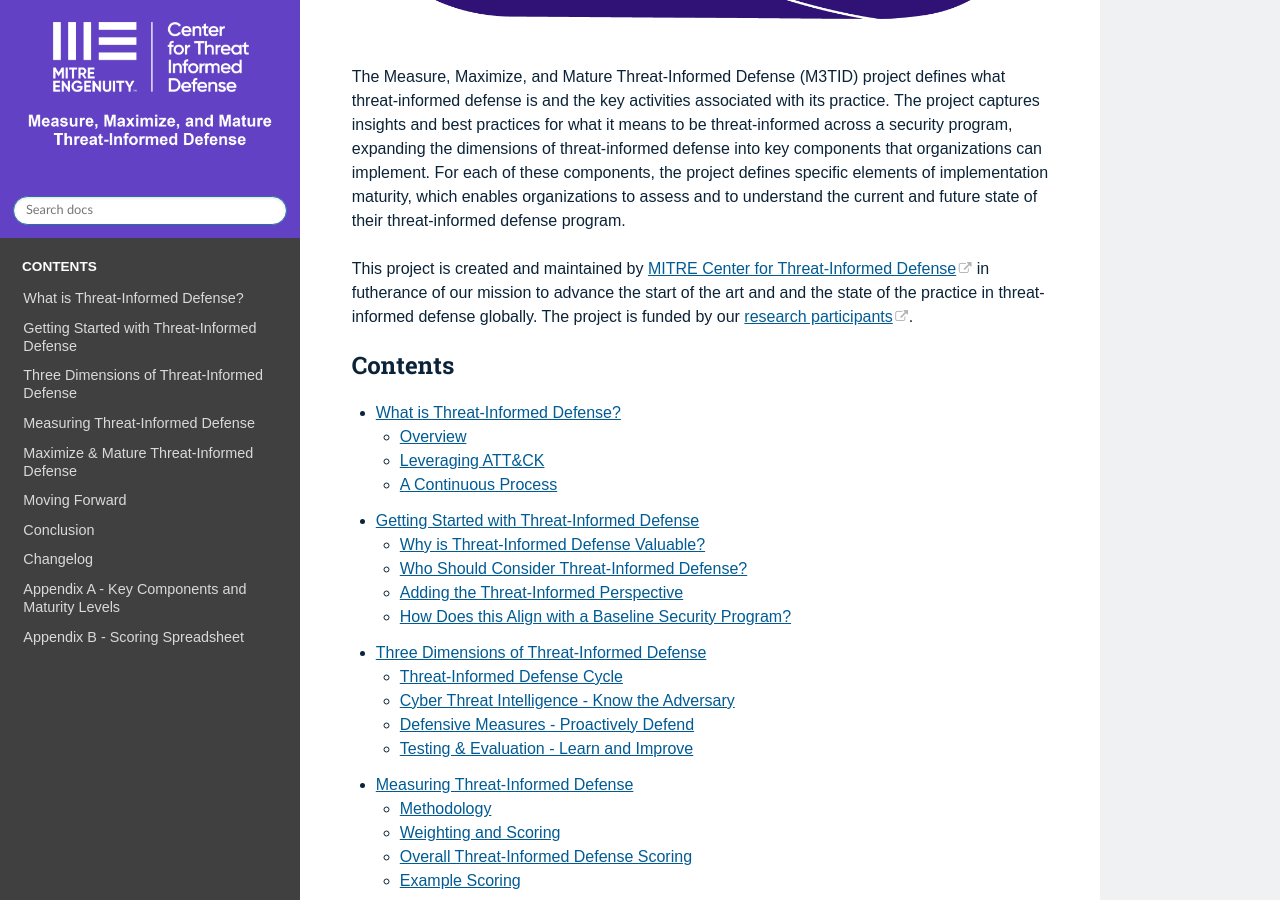
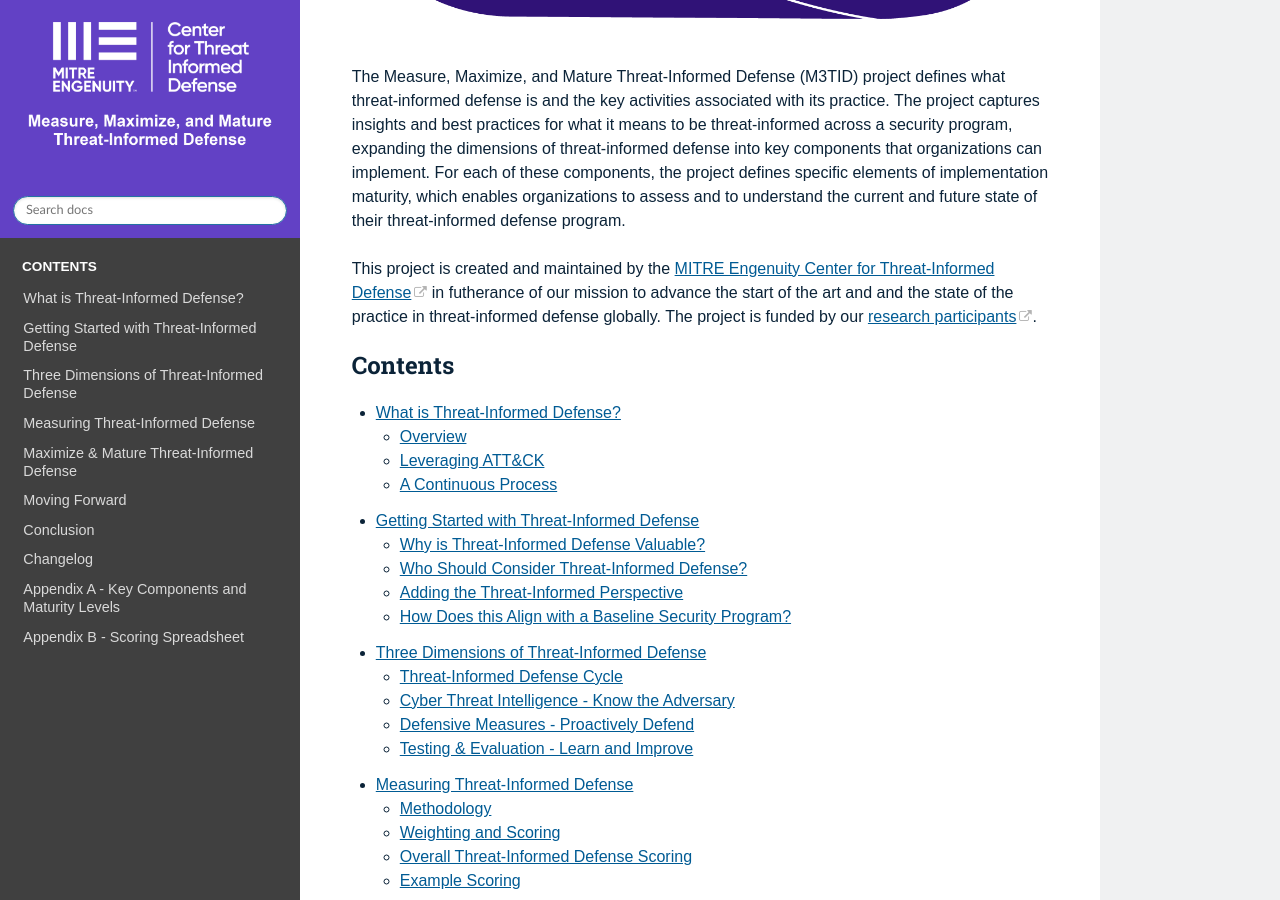
Before and after one commit to center-for-threat-informed-defense/m3tid, a Sphinx documentation site: the page built from docs/index.rst, in a window 1280 px wide and 900 px high, scrolled down 809 px. Built offline with Sphinx 7.4.7 and the Read the Docs theme 3.1.0, drawn with Linux system fonts in a browser that asks for light colours.

Commit message:
Revert "update spreadsheet"

```diff
--- a/docs/index.rst
+++ b/docs/index.rst
@@ -13,11 +13,11 @@
 program.
 
 
-This project is created and maintained by `MITRE Center for
-Threat-Informed Defense <https://ctid.mitre.org/>`__ in futherance of our
+This project is created and maintained by the `MITRE Engenuity Center for
+Threat-Informed Defense <https://ctid.mitre-engenuity.org/>`__ in futherance of our
 mission to advance the start of the art and and the state of the practice in
 threat-informed defense globally. The project is funded by our `research participants
-<https://ctid.mitre.org/projects/measure-maximize-and-mature-threat-informed-defense-m3tid/>`__.
+<https://mitre-engenuity.org/cybersecurity/center-for-threat-informed-defense/our-work/measure-maximize-and-mature-threat-informed-defense-m3tid/#research-participants>`__.
 
 .. toctree::
     :maxdepth: 2
--- a/docs/spreadsheet.rst
+++ b/docs/spreadsheet.rst
@@ -18,6 +18,6 @@
 .. raw:: html
 
     <p>
-        <a class="btn btn-primary" target="_blank" download href="../INFORM.xlsx">
+        <a class="btn btn-primary" target="_blank" download href="../M3TIDScoringSpreadsheet.xlsx">
         <i class="fa fa-file-excel-o"></i> Download Scoring Spreadsheet – Excel</a>
     </p>
```
Also changed, not shown: 1 other file.
